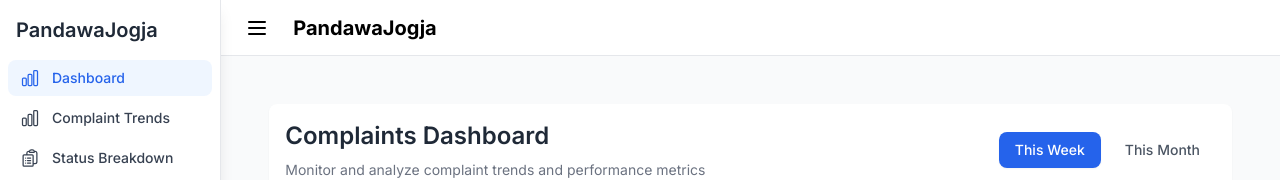
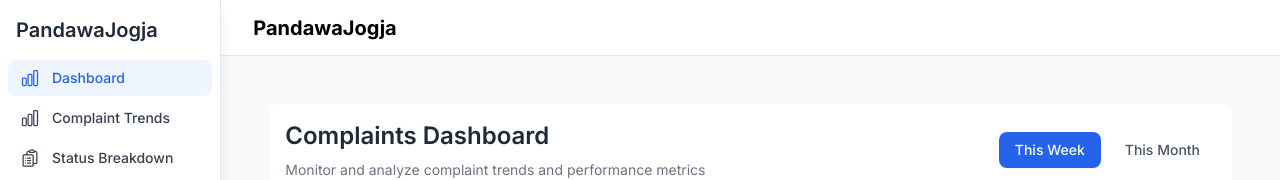
Before and after one commit to 848ill/PandawaJogja, a Next.js app: page /dashboard in a window 1280 px wide. Shown: the top 180 px of the page. Built offline with nearby package versions, Linux system fonts and the light colour scheme.

Commit message:
fix: tombol toggle sidebar hanya muncul di mobile, sidebar selalu tampil di desktop

```diff
--- a/app/components/DashboardLayoutClient.tsx
+++ b/app/components/DashboardLayoutClient.tsx
@@ -14,7 +14,7 @@ export default function DashboardLayoutClient({ children }: { children: React.Re
         {/* Header/topbar */}
         <header className="flex items-center h-14 px-2 sm:px-4 border-b bg-white shadow-sm">
           <button
-            className="p-2 rounded hover:bg-gray-100"
+            className="p-2 rounded hover:bg-gray-100 md:hidden"
             onClick={() => setSidebarOpen((v) => !v)}
             aria-label="Toggle sidebar"
           >
```
